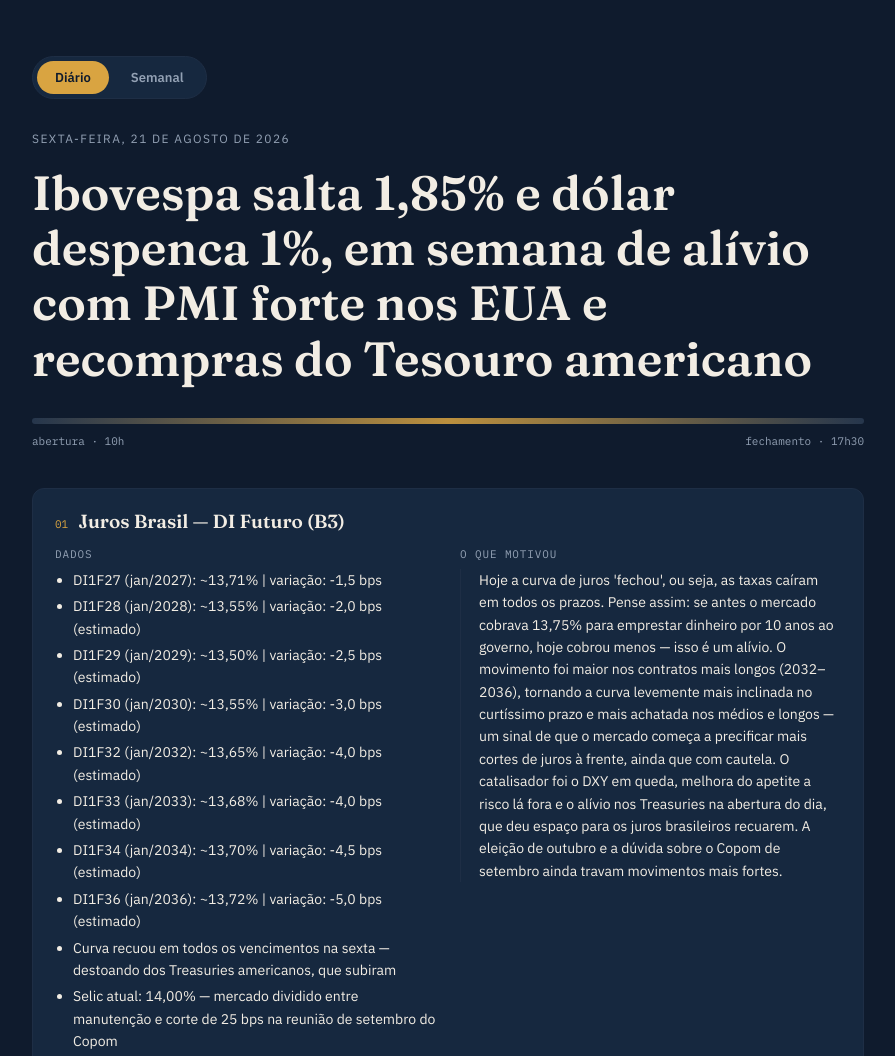
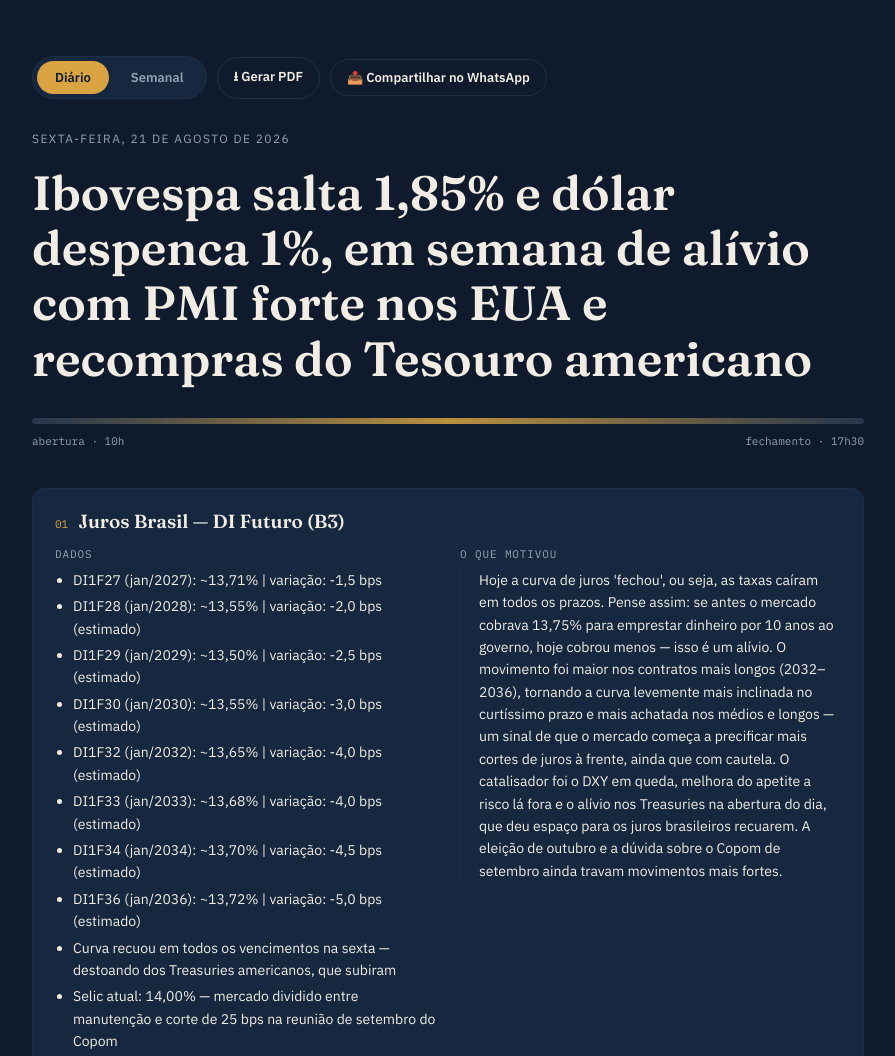
Before and after one commit to danandradebrito-coder/fechamento-mercado, a website: page docs/index.html in a window 1280 px wide. Shown: the top 1056 px of the page, without its empty margins (192-1087 px from the left). Drawn offline with Linux system fonts and the light colour scheme.

Commit message:
Update index.html

```diff
--- a/docs/index.html
+++ b/docs/index.html
@@ -39,7 +39,6 @@
     border: 1px solid var(--border);
     border-radius: 999px;
     padding: 4px;
-    margin-bottom: 28px;
   }
   .tab-btn {
     border: none;
@@ -164,17 +163,49 @@
     color: var(--muted);
     font-size: 12px;
   }
+  .pdf-btn {
+    display: inline-flex;
+    align-items: center;
+    gap: 6px;
+    border: 1px solid var(--border);
+    background: transparent;
+    color: var(--text);
+    font-family: 'IBM Plex Sans', sans-serif;
+    font-size: 13px;
+    font-weight: 600;
+    padding: 9px 16px;
+    border-radius: 999px;
+    cursor: pointer;
+  }
+  .pdf-btn:hover { border-color: var(--accent); color: var(--accent); }
   @media (max-width: 640px) {
     .card-body { grid-template-columns: 1fr; gap: 14px; }
     .explanation { border-left: none; padding-left: 0; border-top: 1px solid var(--border); padding-top: 12px; }
+  }
+
+  /* Formato de impressão / PDF: fundo claro, sem abas nem botão */
+  @media print {
+    .tabs, .pdf-btn { display: none !important; }
+    body { background: #fff; color: #16283F; }
+    .card { background: #fff; border: 1px solid #ddd; break-inside: avoid; }
+    .idx { color: #B5822F; }
+    .na-pratica { border-top: 1px dashed #ccc; color: #555; }
+    .explanation { border-left: 1px solid #ddd; }
+    .session-bar { display: none; }
+    .session-labels { display: none; }
+    footer { color: #888; }
   }
 </style>
 </head>
 <body>
   <header>
-    <div class="tabs">
-      <button class="tab-btn active" id="tab-diario" onclick="switchTab('diario')">Diário</button>
-      <button class="tab-btn" id="tab-semanal" onclick="switchTab('semanal')">Semanal</button>
+    <div style="display:flex; align-items:center; flex-wrap:wrap; gap:10px; margin-bottom:28px;">
+      <div class="tabs" style="margin-bottom:0;">
+        <button class="tab-btn active" id="tab-diario" onclick="switchTab('diario')">Diário</button>
+        <button class="tab-btn" id="tab-semanal" onclick="switchTab('semanal')">Semanal</button>
+      </div>
+      <button class="pdf-btn" onclick="window.print()">⭳ Gerar PDF</button>
+      <button class="pdf-btn" onclick="shareWhatsApp()">📤 Compartilhar no WhatsApp</button>
     </div>
 
     <div>
@@ -341,6 +372,19 @@
       }
     }
 
+    function shareWhatsApp() {
+      const data = cache[currentTab];
+      const headline = data && data.headline ? data.headline : "Fechamento de mercado";
+      const label = currentTab === "diario"
+        ? (document.getElementById("date-label").textContent || "")
+        : (data && data.week_label ? "Semana de " + data.week_label : "");
+      const pageUrl = window.location.href.split("?")[0];
+
+      const text = `📊 Fechamento de mercado — ${label}\n\n${headline}\n\nVeja o relatório completo: ${pageUrl}`;
+      const waUrl = "https://wa.me/?text=" + encodeURIComponent(text);
+      window.open(waUrl, "_blank");
+    }
+
     render();
   </script>
 </body>
```
